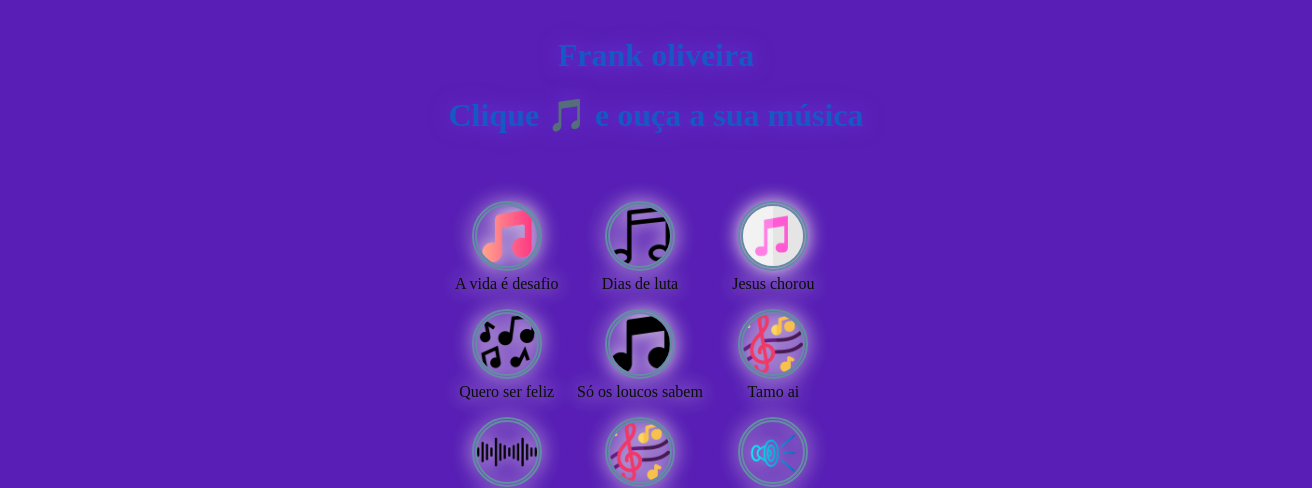
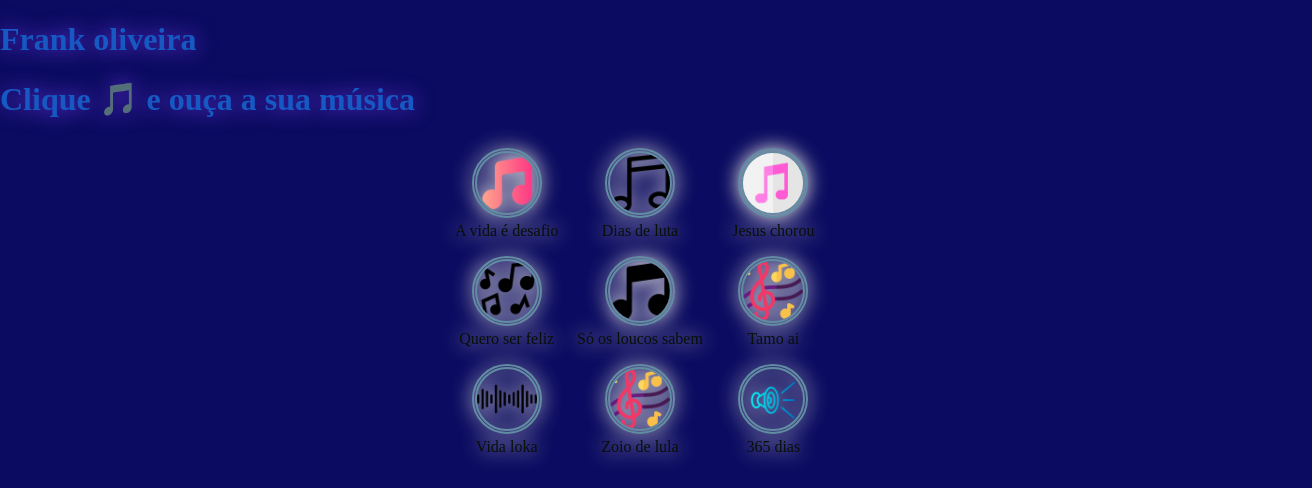
Before and after one commit to Isaa22/redes-cociais-frank, a plain HTML site: page index.html in a window 1280 px wide. Shown: the top 488 px of the page, 1312 px wide, since content can reach past the window. Drawn offline with Linux system fonts and the light colour scheme.

Commit message:
Update style.css

```diff
--- a/style.css
+++ b/style.css
@@ -1,7 +1,12 @@
 html, body {
+    background: url('');
     margin: 0;
     padding: 0;
-    background-color: #581eb5;
+    background-color: #0B0B61;
+}');
+    margin: 0;
+    padding: 0;
+    background-color: #0B0B61;
 }
 
 .foto-container {
```
